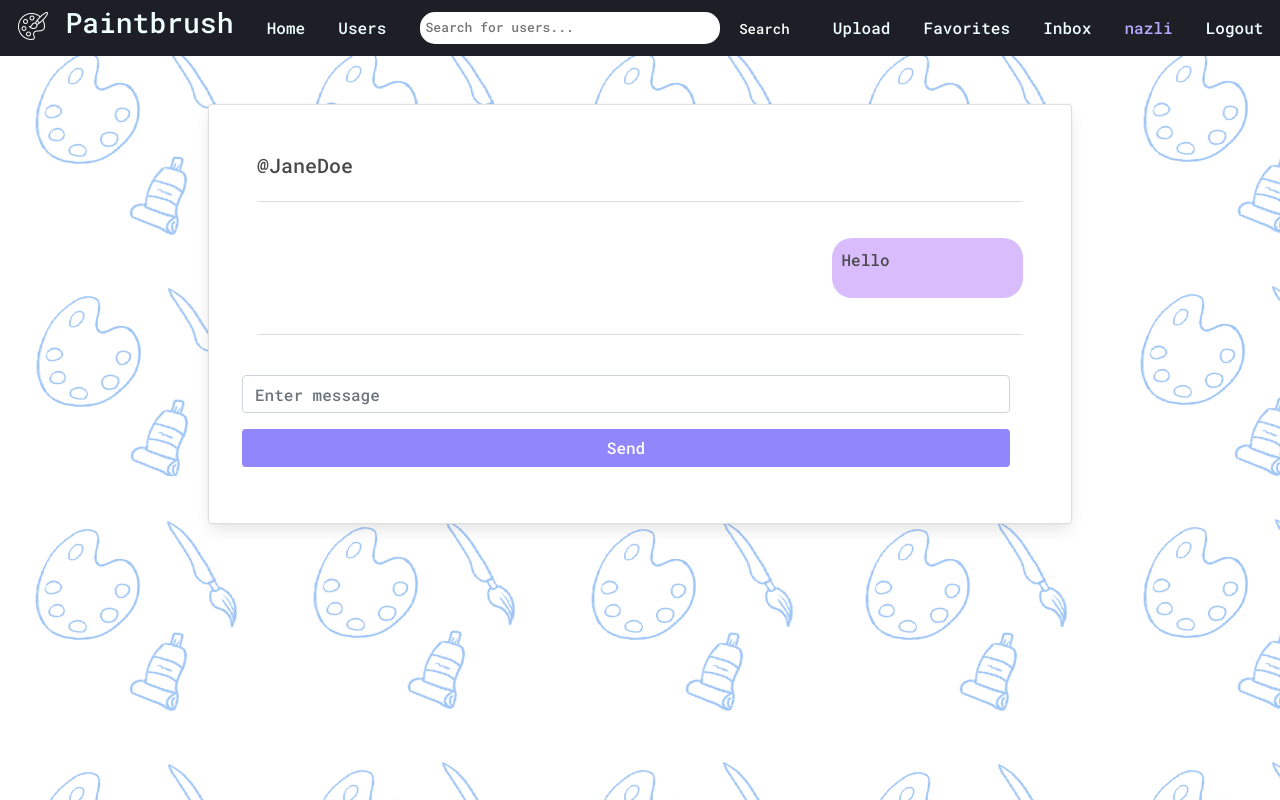
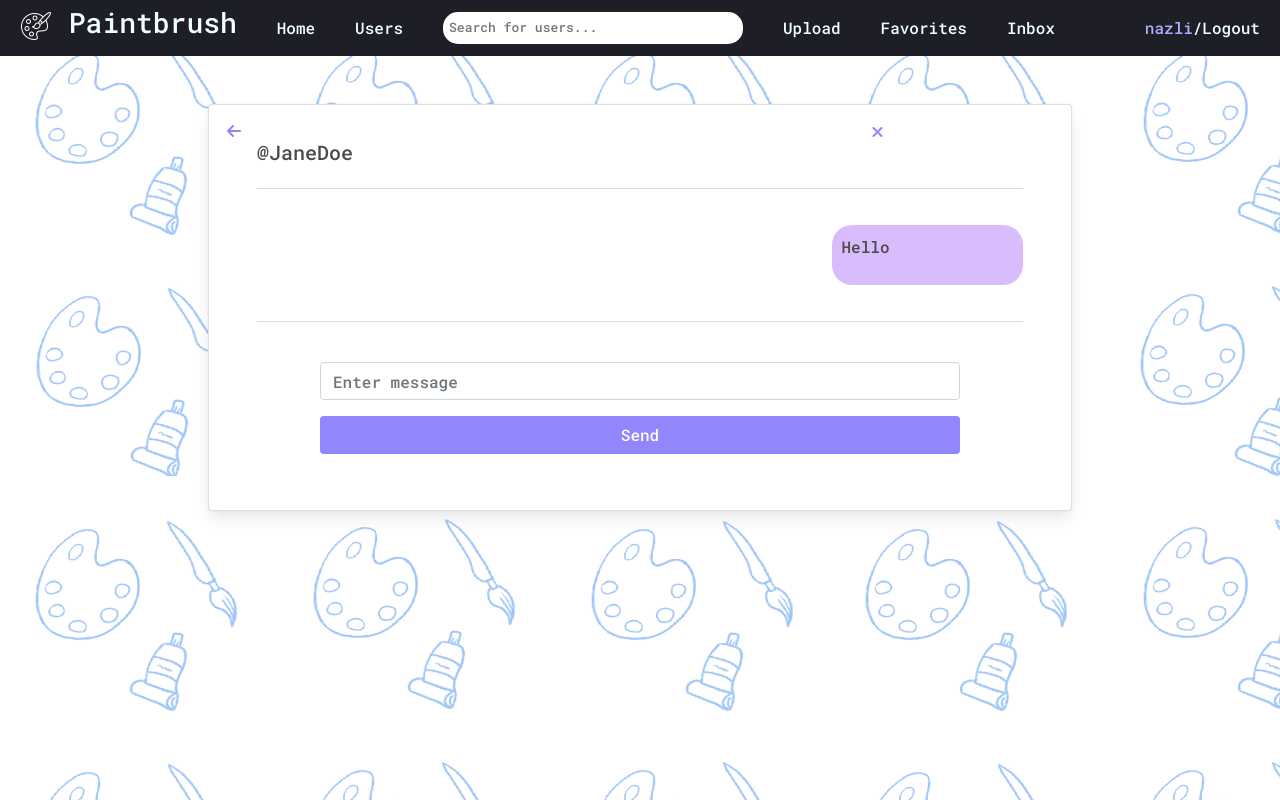
Before and after one commit to NazliUysal/Final-Project, a Django app: page /inbox/7/ in a window 1280 px wide. Run offline with Django 4.2, Linux system fonts and the light colour scheme; a user stored in the database is signed in; data comes from the database, SQL or seed files in the repository; both versions use the stored data as it was after the commit; some libraries are stand-ins or nearby versions.

Commit message:
finished

```diff
--- a/directmessages/views.py
+++ b/directmessages/views.py
@@ -9,18 +9,17 @@ from django.db.models import Q
 from .forms import ThreadForm, MessageForm
 
 # Create your views here.
+@login_required(login_url="login")
+def listThreads(request):
+   threads = ThreadModel.objects.filter(Q(user = request.user.profile) | Q(receiver = request.user.profile))
 
-def listThreads(request):
-    if request.method == 'GET':
-     threads = ThreadModel.objects.filter(Q(user = request.user.profile) | Q(receiver = request.user.profile))
-
-     context = {
+   context = {
         'threads': threads
      }
 
-    return render(request, 'directmessages/inbox.html', context)
+   return render(request, 'directmessages/inbox.html', context)
 
-
+@login_required(login_url="login")
 def createThread(request):
    if request.method == 'GET':
       form = ThreadForm()
@@ -32,6 +31,7 @@ def createThread(request):
    if request.method == 'POST':
       form = ThreadForm(request.POST)
       username = request.POST.get('username')
+
 
       try:
          receiver = Profile.objects.get(username=username)
@@ -49,18 +49,23 @@ def createThread(request):
       except:
          return redirect('create-thread')
 
+@login_required(login_url="login")
 def thread(request, pk):
-   if request.method == 'GET':
-      form = MessageForm()
-      thread = ThreadModel.objects.get(pk=pk)
-      message_list = MessageModel.objects.filter(thread__pk__contains=pk)
+   form = MessageForm()
+   thread = ThreadModel.objects.get(pk=pk)
+   message_list = MessageModel.objects.filter(thread__pk__contains=pk)
 
-      context = {
+
+   if request.method == 'POST' and 'deletethread' in request.POST:
+        thread.delete()
+        return redirect('inbox')
+
+   context = {
         'form': form,
         'thread': thread,
         'message_list': message_list
      }
-      return render(request, 'directmessages/thread.html', context)
+   return render(request, 'directmessages/thread.html', context)
 
 def createMessage(request, pk):
    if request.method == 'POST':
--- a/templates/directmessages/create_thread.html
+++ b/templates/directmessages/create_thread.html
@@ -11,13 +11,15 @@ html, body { background-color: rgb(228, 238, 253) !important;}
     background-color: #9286fc ;
     color: white;
 }
-
+.fa-arrow-left{
+    color: #9286fc
+}
 </style>
 
 <div class="container">
     <div class ="card col-12 p-5 mt-6">
     <div class ="row justify-content-center">
-
+        <a class= "fas fa-arrow-left" href="{% url 'inbox' %}" style="margin-left:-30px; margin-top:-30px;"></a>
         <div class ="col-md-12 p-5">
             <h3> Send a message </h3>
         </div>
--- a/templates/directmessages/inbox.html
+++ b/templates/directmessages/inbox.html
@@ -31,7 +31,12 @@ html, body { background-color: rgb(228, 238, 253) !important;}
             <a class="stretched-link" href="{% url 'thread' thread.pk %}"></a>
         </div>
     </div>
+
     {% endfor %}
+
+
+
+
 </div>
 
 
--- a/templates/directmessages/thread.html
+++ b/templates/directmessages/thread.html
@@ -31,11 +31,16 @@
         width: 25%;
         float: right;
     }
+    .fa-arrow-left{
+    color: #9286fc;
+    }
 </style>
 
 <div class="container">
     <div class="row justify-content-center">
         <div class="card col-9 p-5 mt-6 mb-6">
+            <a class= "fas fa-arrow-left" href="{% url 'inbox' %}" style="margin-left:-30px; margin-top:-30px;"></a>
+            <a class= "fa-solid fa-xmark" data-toggle="modal" data-target="#myModal" style="margin-left:48vw; margin-top:-15px; color: #9286fc;"></a>
             {% if thread.receiver == request.user.profile %}
                  <h5>@{{thread.user}}</h5>
             {% else %}
@@ -69,19 +74,50 @@
             {% endfor %}
             <hr>
             <br>
-            <div class="row">
+            <div class="row justify-content-center">
 
                 <form method="POST" action="{% url 'create-message' thread.pk %}" enctype="multipart/form-data">
                     {% csrf_token %}
-                    <div class="form-group" style="width: 60vw;">
+                    <div class="form-group" style="width: 50vw;">
                         <input type="text" name="message" class="form-control" id="id_message" maxlength="1000" placeholder="Enter message">
                     </div>
                     <button class="btn mb-2 btn-block" type="submit">Send</button>
                 </form>
 
             </div>
+
         </div>
+
     </div>
 
 
+
+    <div class="container" >
+
+
+        <!-- The Modal -->
+        <div class="modal fade" id="myModal" style="margin-top:30vh;">
+          <div class="modal-dialog modal-sm">
+            <div class="modal-content">
+
+
+              <!-- Modal body -->
+              <form method="POST" >
+                {% csrf_token %}
+                  <div class="modal-body">
+                      <p>Delete Conversation?</p>
+                  </div>
+
+              <!-- Modal footer -->
+              <div class="modal-footer">
+                <button type="button" class="btn" data-dismiss="modal">Close</button>
+                <button type="submit" class="btn" name="deletethread">Delete</button>
+              </div>
+            </form>
+            </div>
+          </div>
+        </div>
+
+      </div>
+
     {% endblock content %}
--- a/templates/navbar.html
+++ b/templates/navbar.html
@@ -25,7 +25,7 @@
               <form class ="form" action= "{% url 'userlist' %}" method ="GET">
                 <div class = "form_field">
                   <input type="text" placeholder="Search for users..." name="search_query" value="{{search_query}}"/>
-                  <input type="submit" value="Search" class="btn btn-sm"/>
+
                 </div>
               </form>
             </div>
@@ -34,11 +34,12 @@
             <a href="{% url 'upload' %}" >Upload</a>
             <a href="{% url 'favoritelist' %}" >Favorites</a>
             <a href="{% url 'inbox' %}" >Inbox</a>
-            <a href="{% url 'account' %}" style="color: #b2aaff" >{{request.user.username}}</a>
+            <a href="{% url 'account' %}" style="color: #b2aaff; margin-left:50px; margin-right:-40px;" >{{request.user.username}}</a>
             {% endif %}
 
             {% if request.user.is_authenticated %}
-             <a href="{% url 'logout' %}" >Logout</a>
+              /
+             <a href="{% url 'logout' %}" style="margin-left:-40px;">Logout</a>
             {% else %}
             <a href="{% url 'login' %}" >Login/Register</a>
             {% endif %}
--- a/templates/posts/post-details.html
+++ b/templates/posts/post-details.html
@@ -311,8 +311,8 @@
 
           <!-- Modal footer -->
           <div class="modal-footer">
-            <button type="button" class="btn btn-danger" data-dismiss="modal">Close</button>
-            <button type="submit" class="btn btn-primary" name="deletepost">Delete</button>
+            <button type="button" class="btn btn-primary" data-dismiss="modal">Close</button>
+            <button type="submit" class="btn btn-danger" name="deletepost">Delete</button>
           </div>
         </form>
         </div>
--- a/templates/users/profiles.html
+++ b/templates/users/profiles.html
@@ -35,18 +35,19 @@
                   </div>
                 </div>
                   <hr>
-
+                  {% if request.user.is_authenticated %}
                 <div class="d-flex justify-content-center mb-2">
                   <form method="POST">
                     {% csrf_token %}
                     {% if profiles in user.profile.follows.all %}
-                  <button type="submit" class="btn btn-danger" style="margin-right: 5px;" value="unfollow" name="action">Unfollow</button>
+                    <button type="submit" class="btn btn-danger" style="margin-right: 5px;" value="unfollow" name="action">Unfollow</button>
                   {% else %}
                   <button type="submit" class="btn btn-primary" style="margin-right: 5px;" value="follow" name="action">Follow</button>
                   {% endif %}
                 </form>
                 <a href="{% url 'create-thread' %}" class="btn btn-primary" style="margin-right: 5px;" value="message">Message</a>
                 </div>
+                {% endif %}
 
               </div>
             </div>
--- a/users/urls.py
+++ b/users/urls.py
@@ -15,4 +15,6 @@ urlpatterns = [
     path('account/edit-profile/', views.editaccount, name="edit-account"),
     path('favorites/<str:pk>', views.addtofavorites, name="addtofavorites"),
     path('account/favoritelist/', views.favoritelist, name="favoritelist"),
+    path('account/following/', views.followlist, name="following"),
+    path('account/followers/', views.followerlist, name="followers"),
 ]
--- a/users/utils.py
+++ b/users/utils.py
@@ -1,4 +1,5 @@
 from .models import Profile
+from django.db.models import Q
 
 def searchProfiles(request):
     search_query = ''
@@ -6,6 +7,6 @@ def searchProfiles(request):
     if request.GET.get('search_query'):
         search_query = request.GET.get('search_query')
 
-    userprofiles = Profile.objects.filter(name__icontains=search_query)
+    userprofiles = Profile.objects.filter(Q(name__icontains=search_query) | Q(username__icontains=search_query))
 
     return userprofiles, search_query
```
Also changed, not shown: templates/users/account.html (+4 -4 lines), templates/users/follow.html (deleted, +0 -32 lines), templates/users/follower.html (added, +34 -0 lines), templates/users/following.html (added, +36 -0 lines), users/views.py (+10 -2 lines), db.sqlite3.
